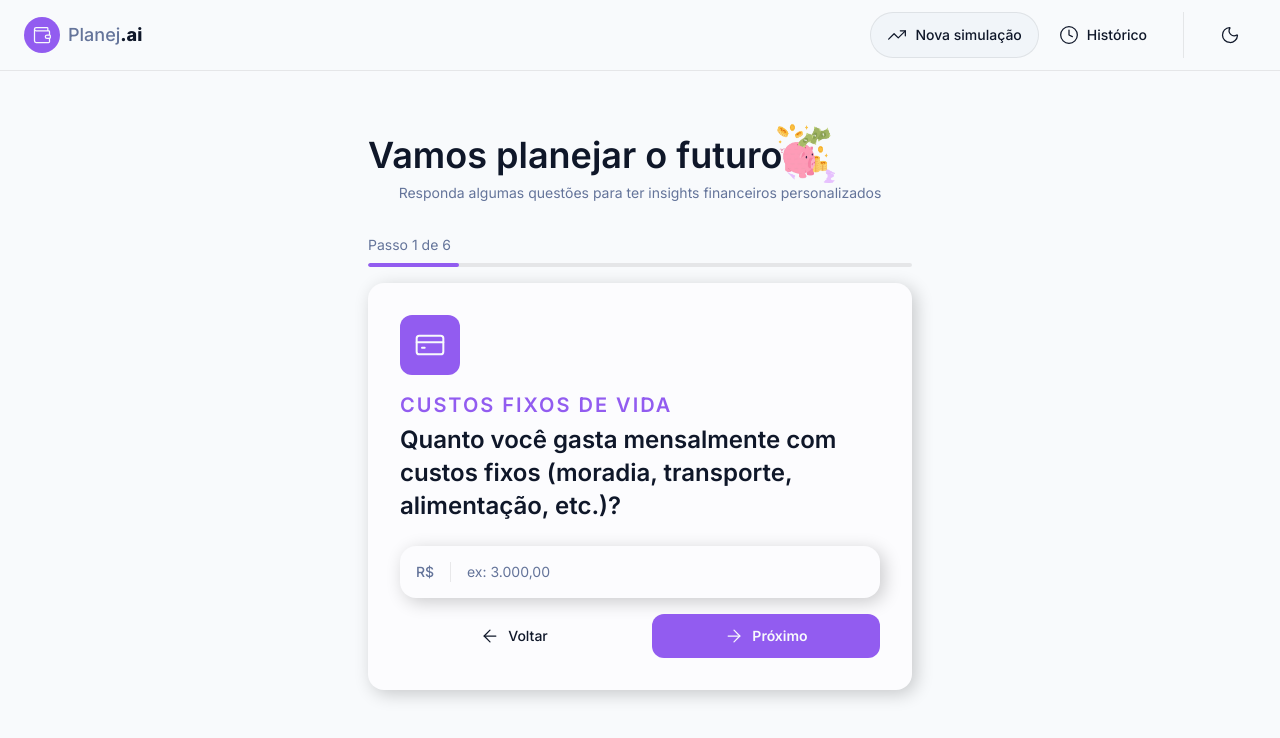
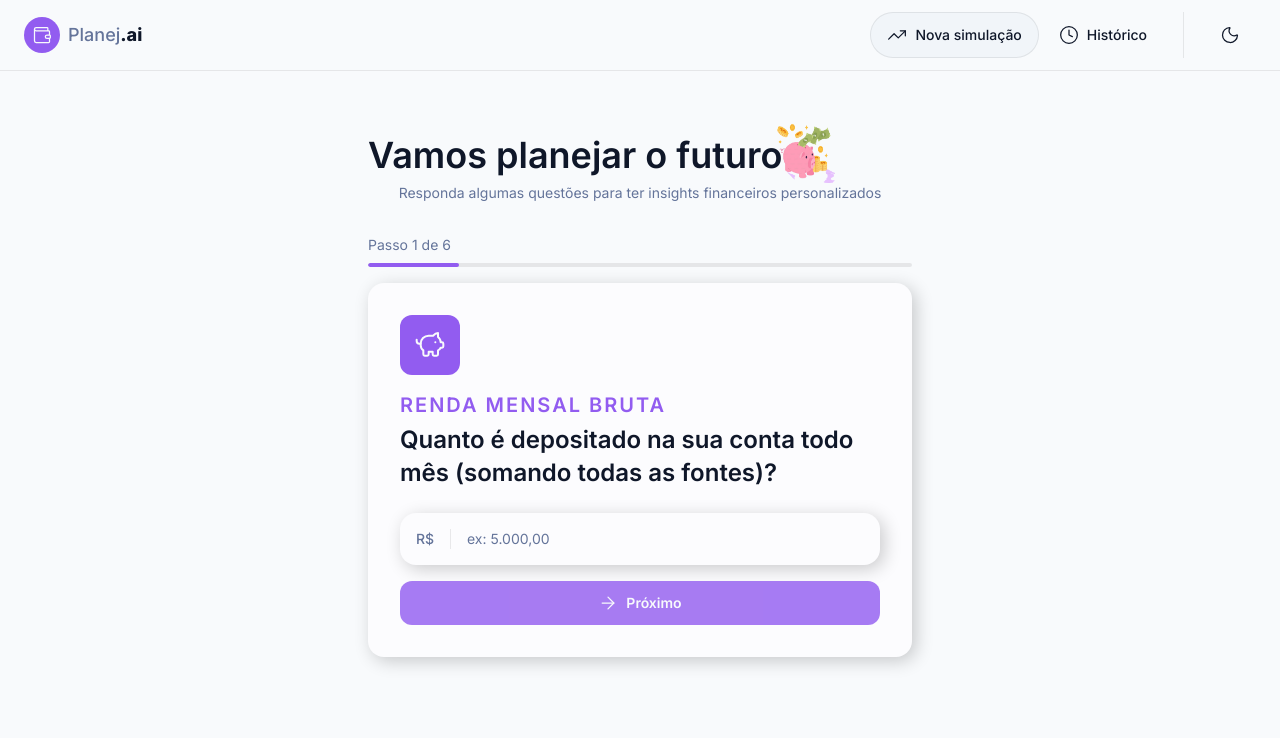
Before and after one commit to moacirrochadev/planejai, a React (Vite) app: page / in a window 1280 px wide. Shown: the top 738 px of the page. Built offline with nearby package versions, Linux system fonts and the light colour scheme.

Commit message:
Implementando a navegação entre as etapas do formulário

```diff
--- a/src/components/features/Simulation/Form.tsx
+++ b/src/components/features/Simulation/Form.tsx
@@ -1,17 +1,40 @@
 import { FormStep } from './FormStep'
 import { StepProgress } from './Progress'
 import { simulationFormSteps } from '../../../data/simulation'
+import { useState } from 'react'
 
 export function SimulationForm() {
+  const [currentStepIndex, setCurrentStepIndex] = useState(0)
+  const totalSteps = simulationFormSteps.length
+  const currentStep = simulationFormSteps[currentStepIndex] // Example: Get the first step for demonstration
 
-  const currentStep = simulationFormSteps[1] // Example: Get the first step for demonstration
+  const handleNextStep = () => {
+    if (currentStepIndex + 1 > totalSteps - 1) {
+      return
+    }
+
+    setCurrentStepIndex((prev) => prev + 1)
+  }
+
+  const handlePreviousStep = () => {
+    if (currentStepIndex === 0) {
+      return
+    }
+    setCurrentStepIndex((prev) => prev - 1)
+  }
 
   return (
     <>
-      <StepProgress currentStep={1} totalSteps={6} />
+      <StepProgress
+        currentStep={currentStepIndex + 1}
+        totalSteps={totalSteps}
+      />
       <FormStep
         key={currentStep.id}
         {...currentStep}
+        onBack={handlePreviousStep}
+        onNext={handleNextStep}
+        hideBackButton={currentStepIndex === 0}
       />
     </>
   )
--- a/src/components/features/Simulation/FormStep.tsx
+++ b/src/components/features/Simulation/FormStep.tsx
@@ -1,6 +1,7 @@
 import { ArrowLeft, ArrowRight, type LucideIcon } from 'lucide-react'
 import { Input, type InputProps } from '../../shared/Input'
 import { Button } from '../../shared/Button'
+import { useState, type SyntheticEvent } from 'react'
 
 export interface FormStepProps {
   id: string
@@ -14,13 +15,34 @@
   }
 }
 
+interface ActionsButtonProps {
+  onBack?: () => void
+  onNext?: () => void
+  hideBackButton?: boolean
+}
+
 export function FormStep({
   icon: Icon,
   title,
   question,
   inputProps,
   submitButtonProps,
-}: FormStepProps) {
+  hideBackButton,
+  onBack,
+  onNext,
+}: FormStepProps & ActionsButtonProps) {
+  const [inputValue, setInputValue] = useState('')
+
+  const handleSubmit = (e: SyntheticEvent<HTMLFormElement>) => {
+    e.preventDefault()
+
+    if(!inputValue){
+      return
+    }
+
+    onNext?.()
+  }
+
   return (
     <div className="bg-card rounded-2xl p-6 shadow-[4px_4px_18px_0px_rgba(0,0,0,0.2)] sm:p-8">
       <div className="bg-primary mb-4 flex h-15 w-15 items-center justify-center rounded-xl">
@@ -32,22 +54,30 @@
       <h3 className="text-foreground mb-6 text-xl leading-snug font-semibold sm:text-2xl">
         {question}
       </h3>
-      <form className="flex flex-col gap-4">
-        <Input {...inputProps} />
+      <form onSubmit={handleSubmit} className="flex flex-col gap-4">
+        <Input
+          {...inputProps}
+          value={inputValue}
+          onChange={(e) => setInputValue(e.target.value)}
+        />
         <div className="flex flex-col gap-3 sm:flex-row sm:gap-6">
+          {!hideBackButton && (
             <Button
               type="button"
-            // onclick={onBack}
+              onClick={onBack}
               variant="ghost"
               icon={ArrowLeft}
               className="order-2 flex-1 justify-center rounded-xl py-3 sm-order-1"
             >
               Voltar
             </Button>
+          )}
+
           <Button
             type="submit"
             variant="primary"
             icon={!submitButtonProps ? ArrowRight : undefined}
+            disabled={!inputValue}
             className="order-1 flex-1 sm:order-2"
           >
             {submitButtonProps?.label ?? 'Próximo'}
```
Lines whose indentation alone changed are shown as unchanged.
